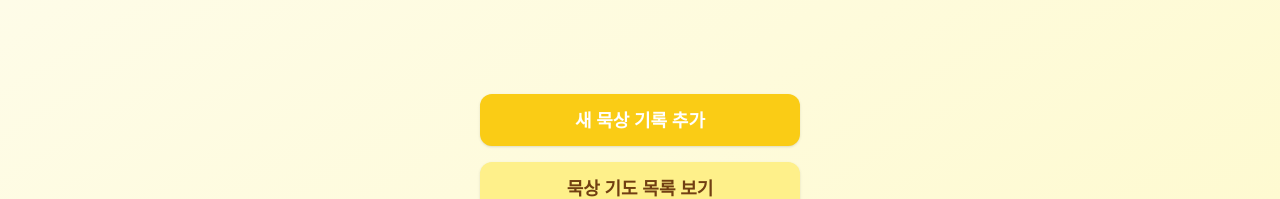
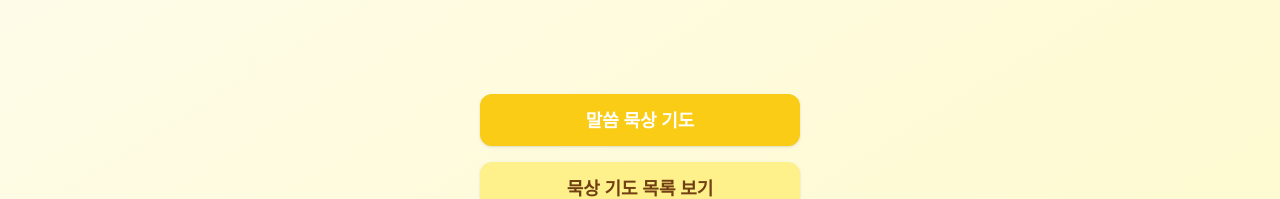
Before and after one commit to sizips32/BibleDiary, a Next.js app: page / in a window 1280 px wide. Shown: the top 199 px of the page. Built offline with nearby package versions, Linux system fonts and the light colour scheme.

Commit message:
메인 메뉴 첫 버튼명을 '말씀 묵상 기도'로 변경

```diff
--- a/components/MainMenu.tsx
+++ b/components/MainMenu.tsx
@@ -14,7 +14,7 @@ export default function MainMenu({ onAdd, onList, onEgw }: MainMenuProps) {
                     className="bg-yellow-400 hover:bg-yellow-500 text-white font-bold py-3 px-6 rounded-xl shadow text-lg"
                     onClick={onAdd}
                 >
-                    새 묵상 기록 추가
+                    말씀 묵상 기도
                 </button>
                 <button
                     className="bg-yellow-200 hover:bg-yellow-300 text-yellow-900 font-bold py-3 px-6 rounded-xl shadow text-lg"
```
